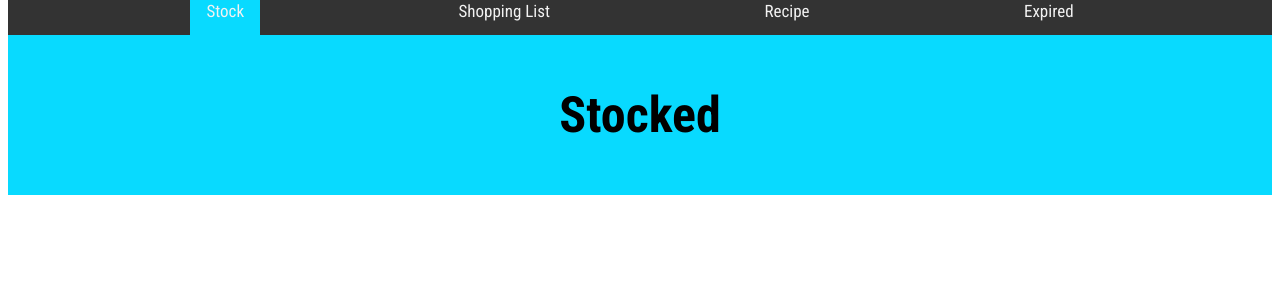
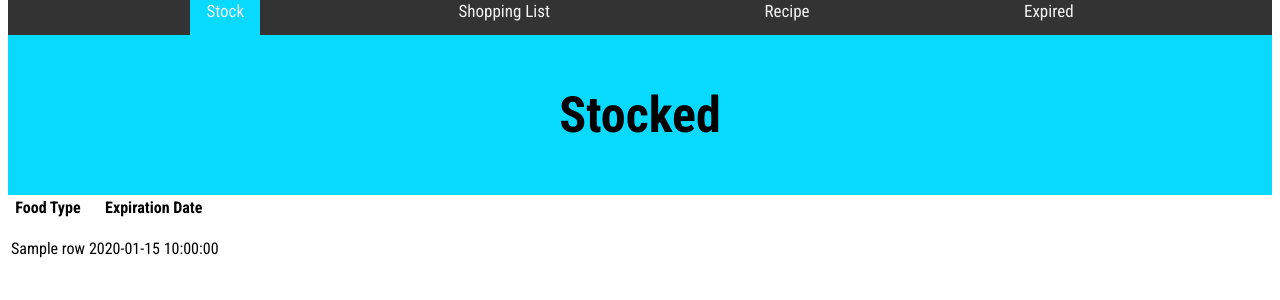
Before and after one commit to JodieEtFreXys/PantraBeta, a PHP site: template view/main.php in a window 1280 px wide. Shown: the part 335-635 px from the top of the page. Run offline with PHP 8.4, Linux system fonts and the light colour scheme; the template is opened without the code that fills it: most values are stand-ins (such as "Sample title", 1, 10 or a date in 2020).

Commit message:
coba dicek dulu pak

```diff
--- a/view/main.php
+++ b/view/main.php
@@ -46,6 +46,20 @@
     </div>
 
     <div class="body">
+        <table>
+            <thead>
+                <tr>
+                <th>Food Type</th>
+                <th>Expiration Date</th>
+                <tr>
+            <thead>
+            <tbody>
+                <tr>
+                    <td data-title="stockName"><p><?php echo $row["stockName"] ?></p></td>
+                    <td data-title="stockDate"><p><?php echo $row["stockDate"] ?></p></td>
+                </tr>
+            </tbody>
+        <table>
 
     </div>
 </body>
```
Also changed, not shown: assets/css/style.css (line endings or trailing spaces).
